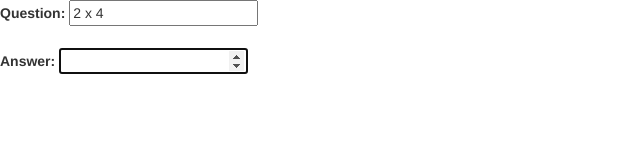
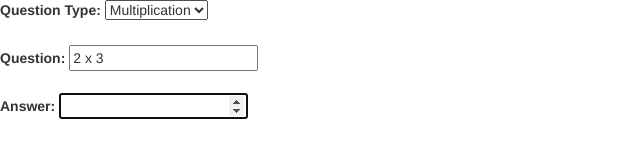
Before and after one commit to cpacey/cpacey.github.io, a plain HTML site: page MathCats/index.html in a window 1280 px wide. Shown: the whole page, without its empty margins (0-640 px from the left). Drawn offline with nearby package versions, Linux system fonts and the light colour scheme.

Commit message:
Allow selection of question types

```diff
--- a/MathCats/Javascript.js
+++ b/MathCats/Javascript.js
@@ -2,20 +2,58 @@ const questionText = document.getElementById( 'question' );
 const answerText = document.getElementById( 'answer' );
 const button = document.getElementById( 'button' );
 const image = document.getElementById( 'image' );
+const type = document.getElementById( 'type' );
 
 answerText.onkeydown = checkAnswerIfEnter;
+type.onchange = setUpQuestion;
 
 setUpQuestion();
 
 function setUpQuestion() {
+
+  const question = getQuestion( type.value );
+
+  questionText.expected = question.answer;
+  questionText.value = question.text;
+
+  answerText.value = null;
+  answerText.focus();
+}
+
+function getQuestion( questionType ) {
   const first = getRandomIntInclusive(0, 9);
   const second = getRandomIntInclusive(0, 9);
 
-  questionText.expected = first * second;
-  questionText.value = `${first} x ${second}`;
+  switch( questionType ) {
 
-  answerText.value = null;
-  answerText.focus();
+    case 'add':
+      return {
+        answer: first + second,
+        text: `${first} + ${second}`
+      };
+
+    case 'sub':
+      return {
+        answer: first - second,
+        text: `${first} - ${second}`
+      };
+
+    case 'mul':
+      return {
+        answer: first * second,
+        text: `${first} x ${second}`
+      };
+
+    case 'div':
+      const divisor = second + 1; // Can't divide by zero, so let's do range 1-10 instead of 0-9
+      return {
+        answer: first,
+        text: `${first * divisor} / ${divisor}`
+      };
+
+  }
+
+  throw new "Unexpected type";
 }
 
 function checkAnswer() {
--- a/MathCats/index.html
+++ b/MathCats/index.html
@@ -6,6 +6,14 @@
     <link rel="stylesheet" href="https://maxcdn.bootstrapcdn.com/bootstrap/3.3.7/css/bootstrap-theme.min.css" integrity="sha384-rHyoN1iRsVXV4nD0JutlnGaslCJuC7uwjduW9SVrLvRYooPp2bWYgmgJQIXwl/Sp" crossorigin="anonymous">
   </head>
 <body>
+  <label for="type">Question Type:</label>
+  <select name="type" id="type">
+    <option value="add">Addition</option>
+    <option value="sub">Subtraction</option>
+    <option value="mul" selected>Multiplication</option>
+    <option value="div">Division</option>
+  </select>
+  <br/><br/>
   <label for="question">Question:</label>
   <input type="text" id="question" readonly=true/>
   <br/><br/>
```
